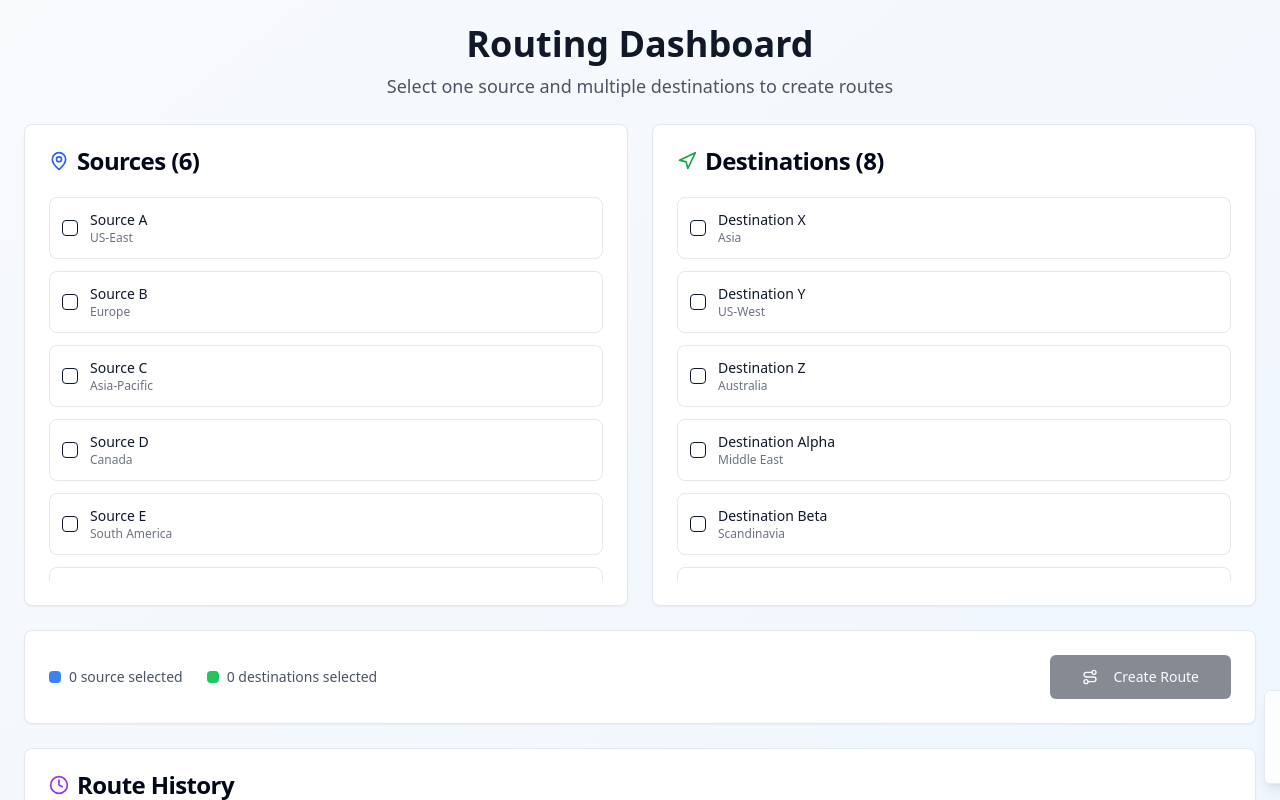
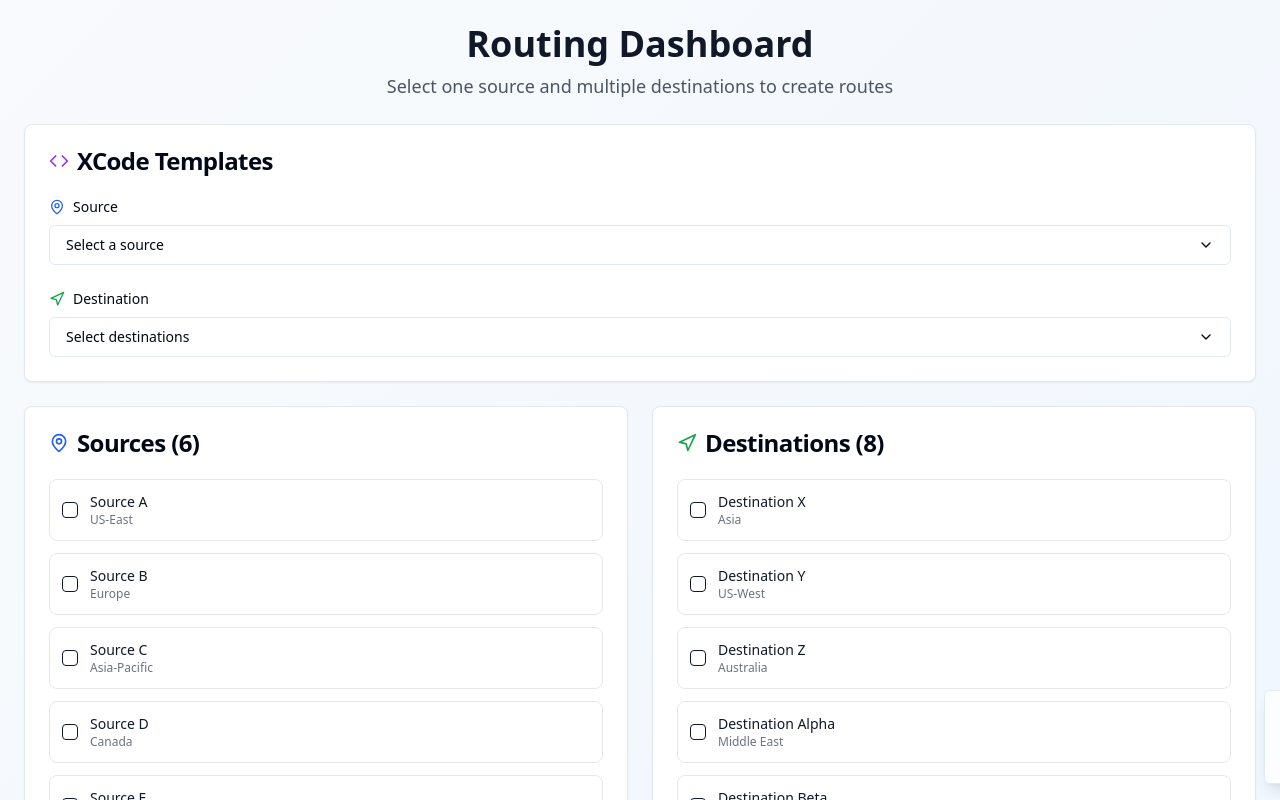
Before and after one commit to nithya-hub-26/flow-route-mapper, a React (Vite) app: page / in a window 1280 px wide. Shown: the top 800 px of the page. Built offline with nearby package versions, Linux system fonts and the light colour scheme.

Commit message:
Refactor: Implement source/destination selection
Replaced the source and destination sections in the sidebar with input labels and dropdown menus. The source dropdown uses radio buttons, and the destination dropdown uses checkboxes.

```diff
--- a/src/components/Dashboard.tsx
+++ b/src/components/Dashboard.tsx
@@ -7,6 +7,7 @@ import { Alert, AlertDescription } from "@/components/ui/alert";
 import SourceList from "./SourceList";
 import DestinationList from "./DestinationList";
 import RouteHistory from "./RouteHistory";
+import XCodeTemplates from "./XCodeTemplates";
 import { useToast } from "@/hooks/use-toast";
 import { Route as RouteIcon, AlertCircle } from "lucide-react";
 
@@ -154,6 +155,19 @@ const Dashboard = () => {
     );
   };
 
+  // XCode Templates handlers
+  const handleXCodeSourceChange = (sourceId: string) => {
+    setSelectedSources([sourceId]);
+  };
+
+  const handleXCodeDestinationChange = (destinationId: string, checked: boolean) => {
+    setSelectedDestinations(prev =>
+      checked
+        ? [...prev, destinationId]
+        : prev.filter(id => id !== destinationId)
+    );
+  };
+
   const handleRoute = async () => {
     if (selectedSources.length === 0 || selectedDestinations.length === 0) {
       toast({
@@ -232,6 +246,17 @@ const Dashboard = () => {
           </Alert>
         )}
 
+        {/* XCode Templates Section */}
+        <XCodeTemplates
+          sources={sources}
+          destinations={destinations}
+          selectedSource={selectedSources[0] || ""}
+          selectedDestinations={selectedDestinations}
+          onSourceChange={handleXCodeSourceChange}
+          onDestinationChange={handleXCodeDestinationChange}
+          loading={loading}
+        />
+
         {/* Sources and Destinations Side by Side */}
         <div className="grid grid-cols-1 lg:grid-cols-2 gap-6">
           {/* Sources */}
--- /dev/null
+++ b/src/components/XCodeTemplates.tsx
@@ -0,0 +1,143 @@
+
+import { useState } from "react";
+import { LocationItem } from "@/types/dashboard";
+import { Card, CardContent, CardHeader, CardTitle } from "@/components/ui/card";
+import { Label } from "@/components/ui/label";
+import { Button } from "@/components/ui/button";
+import {
+  DropdownMenu,
+  DropdownMenuContent,
+  DropdownMenuTrigger,
+} from "@/components/ui/dropdown-menu";
+import { RadioGroup, RadioGroupItem } from "@/components/ui/radio-group";
+import { Checkbox } from "@/components/ui/checkbox";
+import { ChevronDown, Code, MapPin, Navigation } from "lucide-react";
+
+interface XCodeTemplatesProps {
+  sources: LocationItem[];
+  destinations: LocationItem[];
+  selectedSource: string;
+  selectedDestinations: string[];
+  onSourceChange: (sourceId: string) => void;
+  onDestinationChange: (destinationId: string, checked: boolean) => void;
+  loading?: boolean;
+}
+
+const XCodeTemplates = ({
+  sources,
+  destinations,
+  selectedSource,
+  selectedDestinations,
+  onSourceChange,
+  onDestinationChange,
+  loading
+}: XCodeTemplatesProps) => {
+  const [sourceDropdownOpen, setSourceDropdownOpen] = useState(false);
+  const [destinationDropdownOpen, setDestinationDropdownOpen] = useState(false);
+
+  const selectedSourceItem = sources.find(s => s.id === selectedSource);
+  const selectedDestinationCount = selectedDestinations.length;
+
+  return (
+    <Card className="w-full">
+      <CardHeader>
+        <CardTitle className="flex items-center gap-2">
+          <Code className="h-5 w-5 text-purple-600" />
+          XCode Templates
+        </CardTitle>
+      </CardHeader>
+      <CardContent className="space-y-6">
+        {/* Source Selection */}
+        <div className="space-y-2">
+          <Label className="text-sm font-medium flex items-center gap-2">
+            <MapPin className="h-4 w-4 text-blue-600" />
+            Source
+          </Label>
+          <DropdownMenu open={sourceDropdownOpen} onOpenChange={setSourceDropdownOpen}>
+            <DropdownMenuTrigger asChild>
+              <Button
+                variant="outline"
+                className="w-full justify-between"
+                disabled={loading || sources.length === 0}
+              >
+                <span className="truncate">
+                  {selectedSourceItem ? selectedSourceItem.name : "Select a source"}
+                </span>
+                <ChevronDown className="h-4 w-4 shrink-0" />
+              </Button>
+            </DropdownMenuTrigger>
+            <DropdownMenuContent className="w-80 p-3 bg-white border shadow-lg">
+              <RadioGroup value={selectedSource} onValueChange={onSourceChange}>
+                <div className="space-y-2 max-h-64 overflow-y-auto">
+                  {sources.map((source) => (
+                    <div key={source.id} className="flex items-center space-x-3 p-2 rounded hover:bg-gray-50">
+                      <RadioGroupItem value={source.id} id={`source-${source.id}`} />
+                      <div className="flex-1 min-w-0">
+                        <label
+                          htmlFor={`source-${source.id}`}
+                          className="block text-sm font-medium text-gray-900 cursor-pointer truncate"
+                        >
+                          {source.name}
+                        </label>
+                        <p className="text-xs text-gray-500 truncate">{source.region}</p>
+                      </div>
+                    </div>
+                  ))}
+                </div>
+              </RadioGroup>
+            </DropdownMenuContent>
+          </DropdownMenu>
+        </div>
+
+        {/* Destination Selection */}
+        <div className="space-y-2">
+          <Label className="text-sm font-medium flex items-center gap-2">
+            <Navigation className="h-4 w-4 text-green-600" />
+            Destination
+          </Label>
+          <DropdownMenu open={destinationDropdownOpen} onOpenChange={setDestinationDropdownOpen}>
+            <DropdownMenuTrigger asChild>
+              <Button
+                variant="outline"
+                className="w-full justify-between"
+                disabled={loading || destinations.length === 0}
+              >
+                <span className="truncate">
+                  {selectedDestinationCount > 0
+                    ? `${selectedDestinationCount} destination${selectedDestinationCount > 1 ? 's' : ''} selected`
+                    : "Select destinations"
+                  }
+                </span>
+                <ChevronDown className="h-4 w-4 shrink-0" />
+              </Button>
+            </DropdownMenuTrigger>
+            <DropdownMenuContent className="w-80 p-3 bg-white border shadow-lg">
+              <div className="space-y-2 max-h-64 overflow-y-auto">
+                {destinations.map((destination) => (
+                  <div key={destination.id} className="flex items-center space-x-3 p-2 rounded hover:bg-gray-50">
+                    <Checkbox
+                      id={`destination-${destination.id}`}
+                      checked={selectedDestinations.includes(destination.id)}
+                      onCheckedChange={(checked) => onDestinationChange(destination.id, !!checked)}
+                    />
+                    <div className="flex-1 min-w-0">
+                      <label
+                        htmlFor={`destination-${destination.id}`}
+                        className="block text-sm font-medium text-gray-900 cursor-pointer truncate"
+                      >
+                        {destination.name}
+                      </label>
+                      <p className="text-xs text-gray-500 truncate">{destination.region}</p>
+                    </div>
+                  </div>
+                ))}
+              </div>
+            </DropdownMenuContent>
+          </DropdownMenu>
+        </div>
+      </CardContent>
+    </Card>
+  );
+};
+
+export default XCodeTemplates;
```
